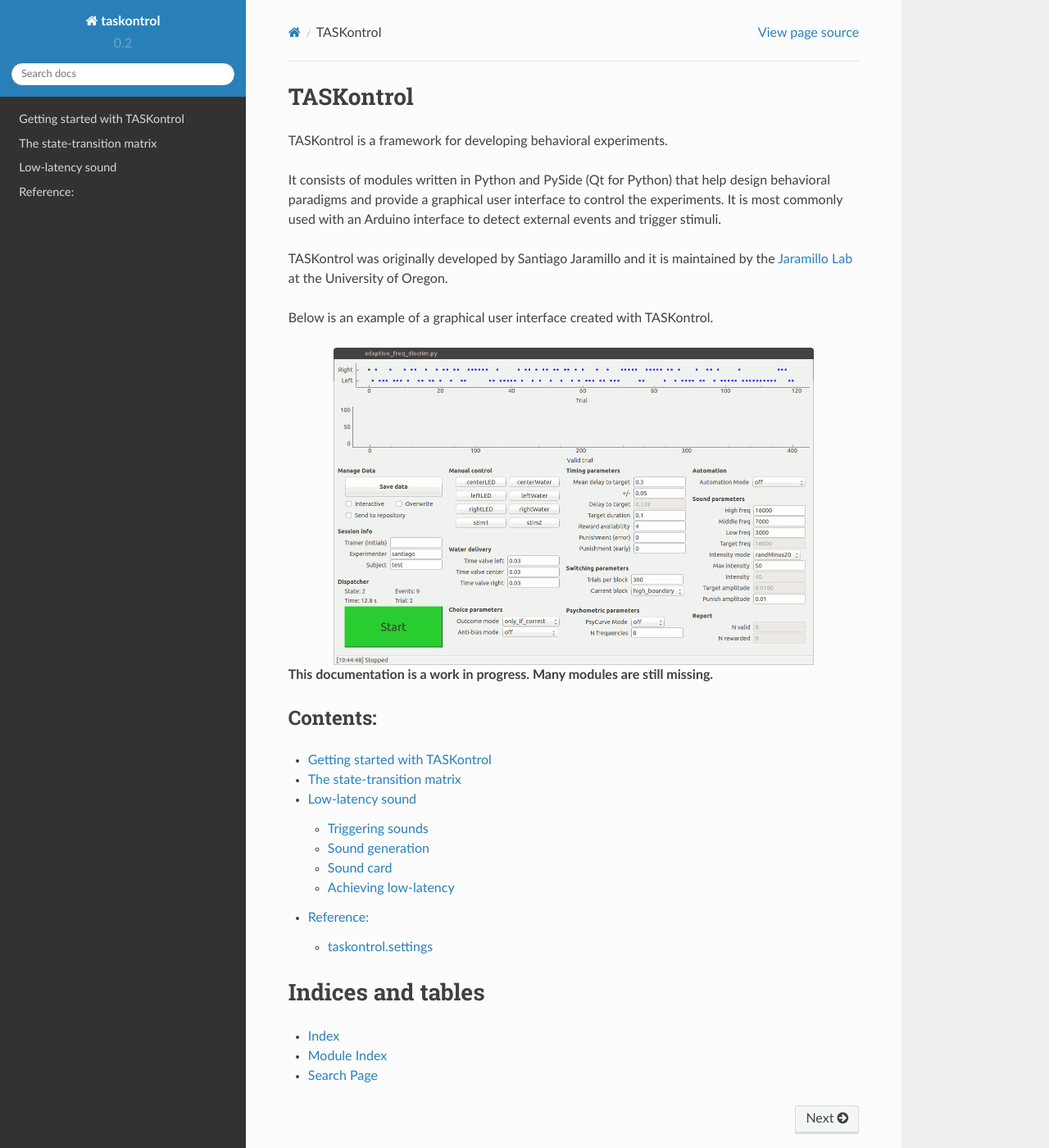
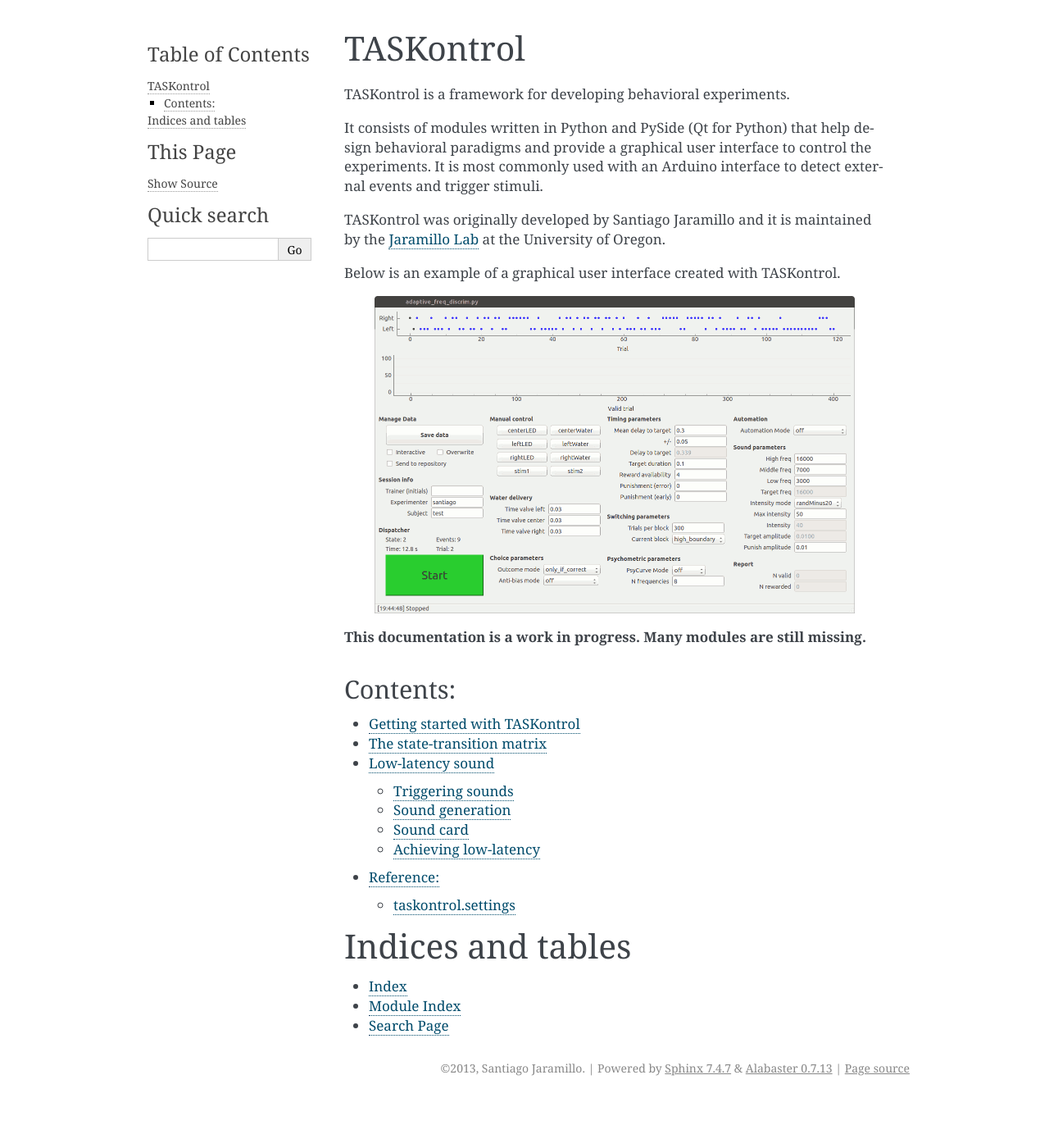
Before and after one commit to sjara/taskontrol, a Sphinx documentation site: the page built from doc/index.rst, in a window 1280 px wide and 1400 px high. Shown: the whole window at 82% size. Built offline with Sphinx 7.4.7, drawn with Linux system fonts in a browser that asks for light colours; pages that are not in the unit, such as notebooks, are missing from menus; some of the changed text lies outside the part shown.

Commit message:
Fixed issues with the theme.

```diff
--- a/doc/conf.py
+++ b/doc/conf.py
@@ -107,8 +107,9 @@
 # on_rtd is whether we are on readthedocs.org, this line of code grabbed from docs.readthedocs.org
 on_rtd = os.environ.get('READTHEDOCS', None) == 'True'
 if not on_rtd:  # only import and set the theme if we're building docs locally
-    html_theme = 'sphinx_rtd_theme'
-    html_theme_path = ["_themes", ]
+    if os.path.exists('./_themes/sphinx_rtd_theme'):
+        html_theme = 'sphinx_rtd_theme'
+        html_theme_path = ["_themes", ]
 
 # The name for this set of Sphinx documents.  If None, it defaults to
 # "<project> v<release> documentation".
```
